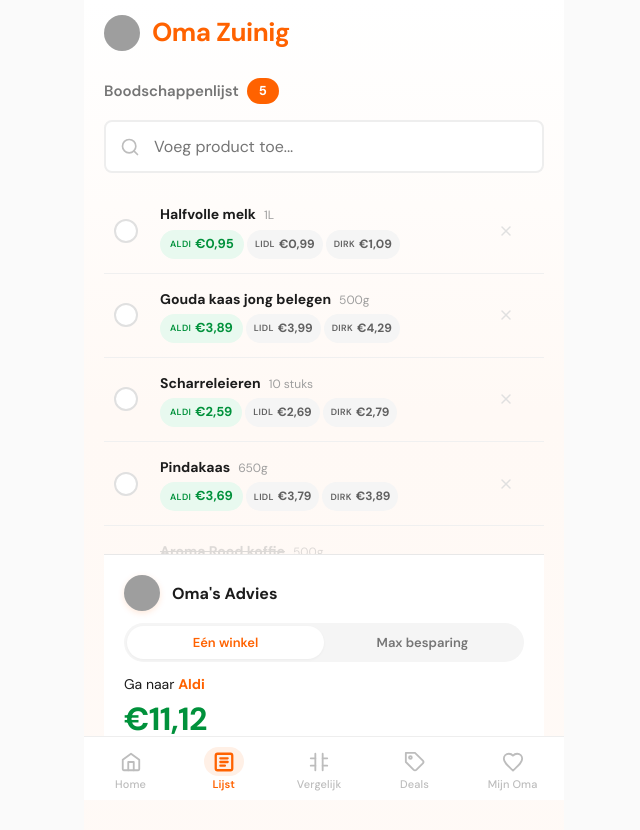
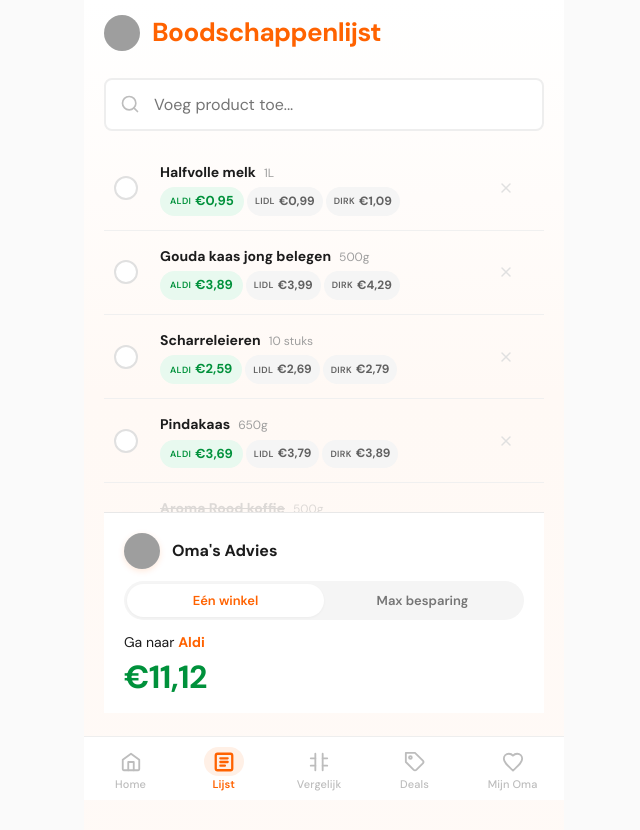
Before and after one commit to Product-Tickler-Dev/omazuinig, a SvelteKit app in the folder app/: page /lijst in a window 1280 px wide. Shown: the top 830 px of the page, without its empty margins (316-956 px from the left). Built offline with nearby package versions, Linux system fonts and the light colour scheme; grey boxes are pictures that could not be loaded.

Commit message:
feat: dynamic header title per route — one component, changes with navigation

```diff
--- a/app/src/routes/+layout.svelte
+++ b/app/src/routes/+layout.svelte
@@ -1,16 +1,27 @@
 <script lang="ts">
   import '../app.css';
+  import { page } from '$app/stores';
   import BottomNav from '$lib/components/BottomNav.svelte';
   import Toast from '$lib/components/Toast.svelte';
   import Celebration from '$lib/components/Celebration.svelte';
 
   let { children } = $props();
+
+  const titles: Record<string, string> = {
+    '/': 'Oma Zuinig',
+    '/lijst': 'Boodschappenlijst',
+    '/vergelijk': 'Vergelijk',
+    '/deals': 'Aanbiedingen',
+    '/mijn-oma': 'Mijn Oma'
+  };
+
+  let title = $derived(titles[$page.url.pathname] ?? 'Oma Zuinig');
 </script>
 
 <div class="app-shell">
   <header class="app-header">
     <img src="/oma-avatar.png" alt="" class="header-oma" />
-    <span class="header-title">Oma Zuinig</span>
+    <span class="header-title">{title}</span>
   </header>
   {@render children()}
   <BottomNav />
--- a/app/src/routes/lijst/+page.svelte
+++ b/app/src/routes/lijst/+page.svelte
@@ -45,13 +45,6 @@
 </script>
 
 <div class="page">
-  <div class="page-meta">
-    <span class="page-label">Boodschappenlijst</span>
-    {#if items.length > 0}
-      <span class="count-badge">{items.length}</span>
-    {/if}
-  </div>
-
   <div class="search-wrapper">
     <div class="search-box">
       <svg class="search-icon" width="20" height="20" viewBox="0 0 24 24" fill="none" stroke="currentColor" stroke-width="2" stroke-linecap="round" stroke-linejoin="round">
```
